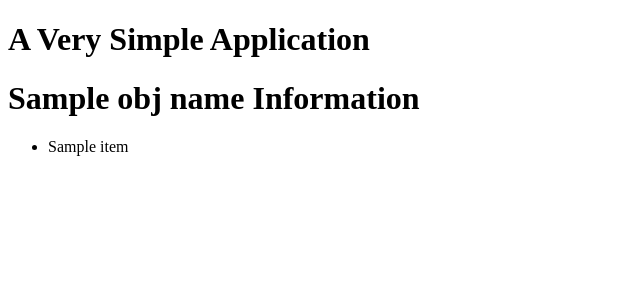
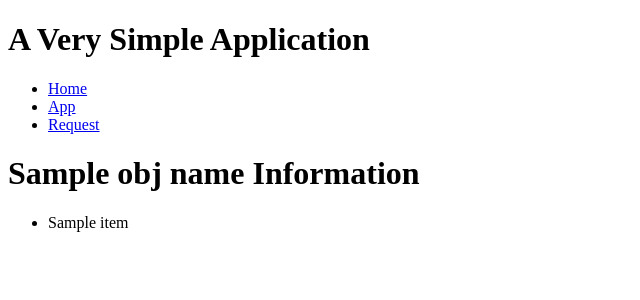
Before and after one commit to rotimijoseph/software_workshop_2, a Flask app: template Project4/templates/request.html in a window 1280 px wide. Shown: the top 300 px of the page, without its empty margins (0-640 px from the left). Run offline with Flask 3, Linux system fonts and the light colour scheme; the template is opened without the code that fills it: most values are stand-ins (such as "Sample title", 1, 10 or a date in 2020).

Commit message:
add simple nav bar with links to home, app and request

```diff
--- a/Project4/templates/base.html
+++ b/Project4/templates/base.html
@@ -5,6 +5,13 @@
 </head>
 <body>
     <h1> A Very Simple Application </h1>
+    <nav>
+        <ul>
+            <li> <a href="{{ url_for ('home')}}">Home</a> </li>
+            <li> <a href="{{ url_for ('app_obj')}}">App</a> </li>
+            <li> <a href="{{ url_for ('req_obj')}}">Request</a> </li>
+        </ul>
+    </nav>
         {% block content %}
         {% endblock %}
 
```
